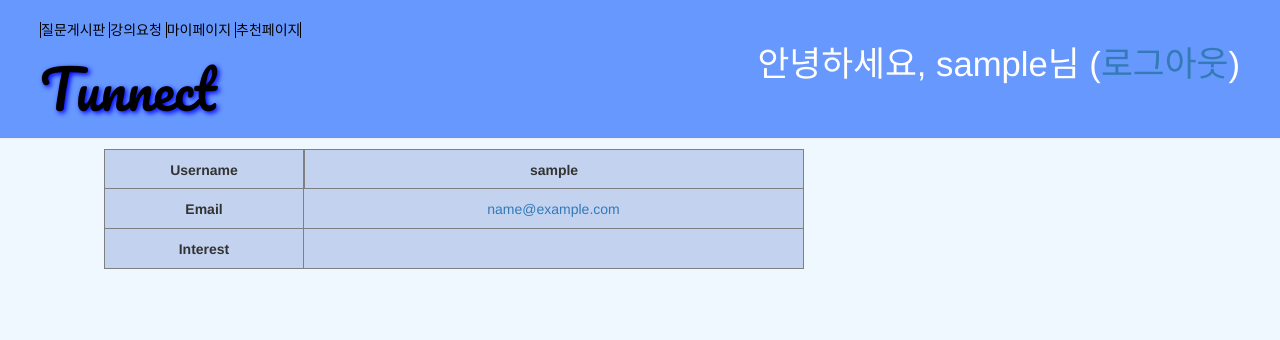
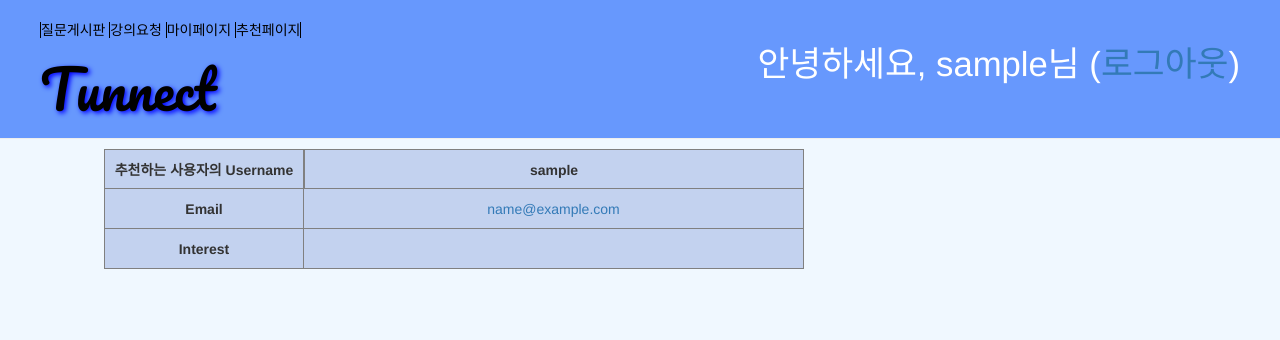
Before and after one commit to MY-Park/my-first-blog, a Django app: template mysite/blog/templates/blog/recommend.html in a window 1280 px wide; the page is wider, and only the part inside the window is pictured. Shown: the top 340 px of that part. Run offline with Django 3.2, Linux system fonts and the light colour scheme; the template is opened without the code that fills it: values that come from a table or form of the project are taken from there, others are empty; the visitor is signed in with stand-in values (Sample User, id 1); data comes from the database, SQL or seed files in the repository; some libraries are stand-ins or nearby versions.

Commit message:
design update

```diff
--- a/mysite/blog/templates/blog/recommend.html
+++ b/mysite/blog/templates/blog/recommend.html
@@ -1,11 +1,10 @@
 {% extends "blog/base.html" %}
 {% block content %}
-
+{#con=1;#}
 <div class="recommend">
     {% for u in recom_users %}
-
     <ul class="board">
-        <li class="ltt_line l_line fl tc w200 list t_line lt_line" style="font-weight:bold">Username</li>
+        <li class="ltt_line l_line fl tc w200 list t_line lt_line" style="font-weight:bold">추천하는 사용자의 Username</li>
         <li class="ltt_line l_line fl tc w500 list t_line lt_line" style="font-weight:bold">{{ u.username }}</li>
     </ul>
 
@@ -18,7 +17,6 @@
         <li class="l_line fl tc w200 list t_line lt_line" style="font-weight:bold">Interest</li>
         <li class="fl tc w500 list t_line lt_line">{{ user.profile.interest }}</li>
      </ul>
-
     {% endfor %}
 </div>
 {% endblock %}
```
